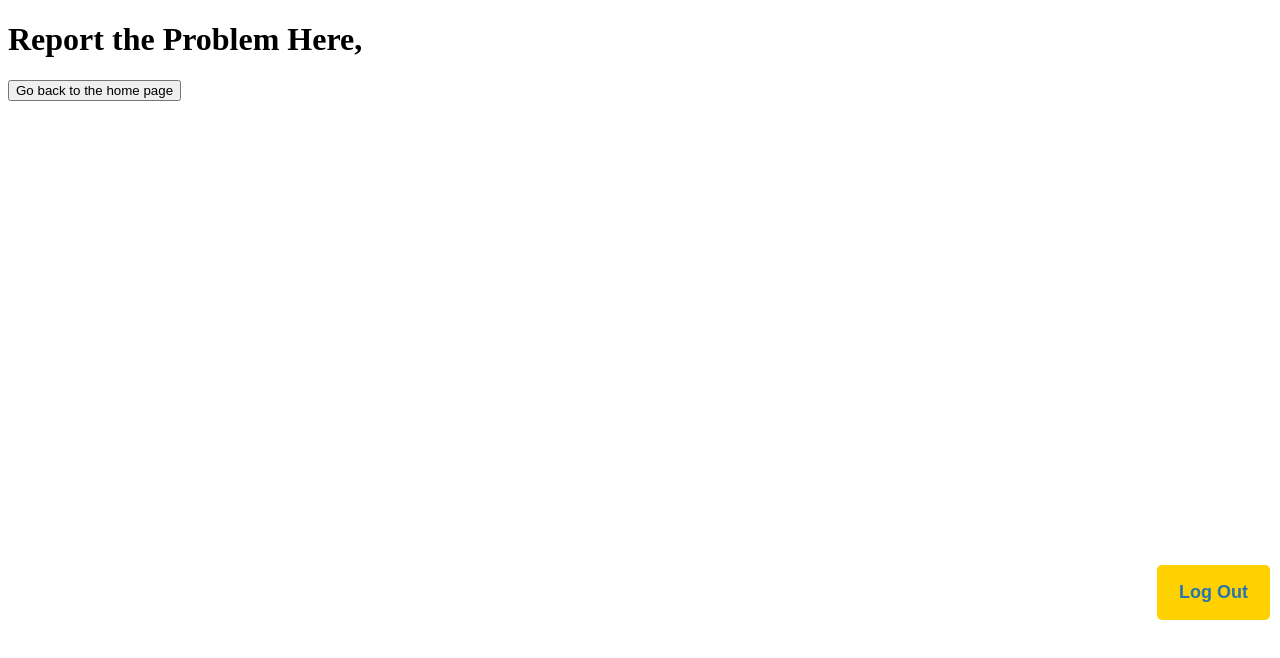
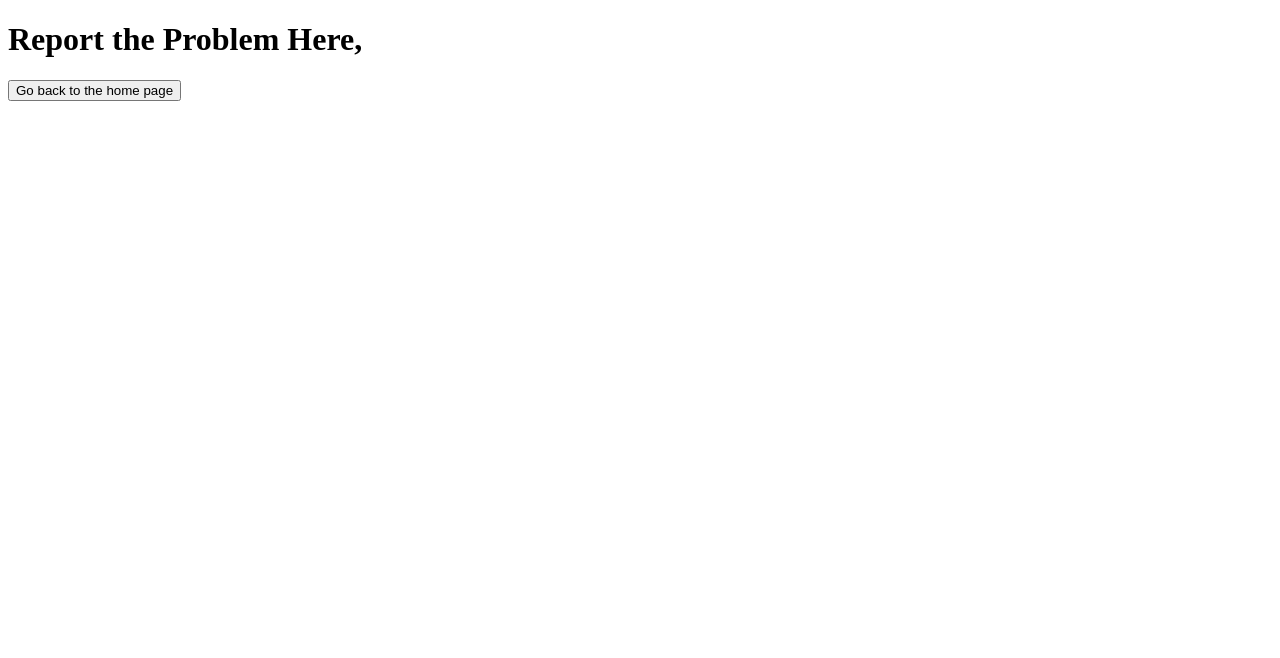
Before and after one commit to jiayini1119/Laundry-Room-Maintenance-Portal, a React (Create React App) app in the folder frontend/: page /home/report in a window 1280 px wide. Shown: the top 658 px of the page. Built offline with nearby package versions, Linux system fonts and the light colour scheme.

Commit message:
change repetitive elements in homepage

```diff
--- a/frontend/src/components/Dropdown.js
+++ b/frontend/src/components/Dropdown.js
@@ -1,15 +1,12 @@
 import { useState } from 'react';
 import { Select, MenuItem, FormHelperText, FormControl} from '@mui/material';
-import { useLocation, useNavigate} from 'react-router-dom';
 
 function Dropdown() {
-  const location = useLocation();
-  const history = useNavigate();
-  const [value, setValue] = useState(location.state.dorm); // Set initial value
+  const dorm = localStorage.getItem('dorm')
+  const [value, setValue] = useState(dorm); // Set initial value
 
   const handleChange = (event) => {
     setValue(event.target.value); // Update value when an option is selected
-    history("/home", {state: {id: location.state.id, dorm: event.target.value}});
   };
 
   return (
--- a/frontend/src/components/HeaderFeatures.css
+++ b/frontend/src/components/HeaderFeatures.css
@@ -21,15 +21,12 @@
   border: none;
   border-radius: 5px;
   cursor: pointer;
-  margin-top: 20px !important;
   font-size: large;
   font-weight: bold;
   font-family: Arial, Helvetica, sans-serif;
   text-align: center;
-  display: block;
-  margin: 0 auto;
   position: absolute;
-  top: 75%;
+  top: 120%;
   right: 10px;
   transform: translate(0, -100%);
 }
--- a/frontend/src/components/Home.js
+++ b/frontend/src/components/Home.js
@@ -1,6 +1,3 @@
-import axios from "axios";
-import { Typography } from '@mui/material';
-import { useLocation, useNavigate } from 'react-router-dom';
 import Logout from "./Logout";
 import Dropdown from "./Dropdown";
 import Clock from "./Clock";
@@ -10,20 +7,17 @@ import "./HeaderFeatures.css";
 import AccessReportPage from "./AccessReportPage";
 
 const Home = () => {
-  const location = useLocation();
   const id = localStorage.getItem('id')
   const dorm = localStorage.getItem('dorm')
 
   return (
     <div className='homeheader'>
-      <h1 className="hometitle">Laundry Reporter, Poor Bruin {location.state.id} <Logout /> <Dropdown /> <Clock /></h1>
+      <h1 className="hometitle">Laundry Reporter, Poor Bruin {id} <Logout /> <Dropdown /> <Clock /></h1>
       <hr></hr>
+      <p>Welcome to laundry in {dorm}</p>
       <WasherTable/>
-      <p>Welcome to laundry in {location.state.dorm}</p>
-      <h1 className="hometitle">Laundry Reporter, Poor Bruin {id}</h1>
       <AccessReportPage />
       <hr></hr>
-      <p>Welcome to laundry in {dorm}</p>
     </div>
   );
 };
--- a/frontend/src/components/Login.js
+++ b/frontend/src/components/Login.js
@@ -33,11 +33,8 @@ const Login = () => {
           localStorage.setItem('token', res.data.token);
           localStorage.setItem('id', res.data.name);
           localStorage.setItem('email', res.data.email);
-          localStorage.setItem('dorm', res.data.dorm)
-          if (res.data.email==="admin@admin.com") {
-            history("/home", {state:{id: res.data.name, dorm: res.data.dorm}})}
-          else {
-            history("/home", {state:{id: res.data.name, dorm: res.data.dorm}})}
+          localStorage.setItem('dorm', res.data.dorm);
+          history("/home");
         })
         .catch(error => {
           if (error.response) {
--- a/frontend/src/components/Report.js
+++ b/frontend/src/components/Report.js
@@ -1,8 +1,7 @@
-import Logout from "./Logout";
+
 import GoBack from "./GoBack";
 
 const Report = () => {
-//   const location = useLocation();
   const id = localStorage.getItem('id')
   const email = localStorage.getItem('email')
 
@@ -11,7 +10,6 @@ const Report = () => {
       <h1 className="reporttitle">
         {email === "admin@admin.com" ? "Students' Report Messages" : "Report the Problem Here"}, {id}
       </h1>
-      <Logout />
       <GoBack />
     </div>
   );
```
